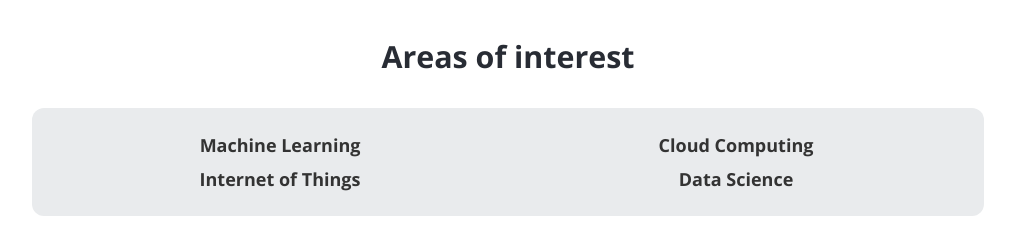
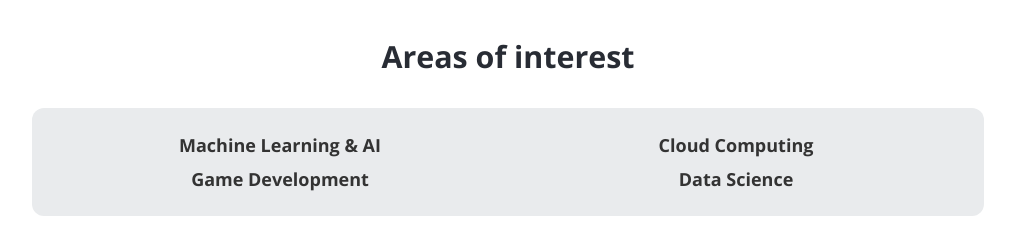
Before and after one commit to christiannnc/my-site, a React (Create React App) app: page / in a window 1280 px wide. Shown: the part 2060-2301 px from the top of the page, without its empty margins (132-1147 px from the left). Built offline with nearby package versions, Linux system fonts and the light colour scheme.

Commit message:
updated interests section

```diff
--- a/src/components/About.js
+++ b/src/components/About.js
@@ -5,9 +5,9 @@ import resume from "../assets/christian_cox_resume.pdf";
 
 export default function About() {
     const interests = [
-        "Machine Learning",
+        "Machine Learning & AI",
         "Cloud Computing",
-        "Internet of Things",
+        "Game Development",
         "Data Science",
     ];
 
```
